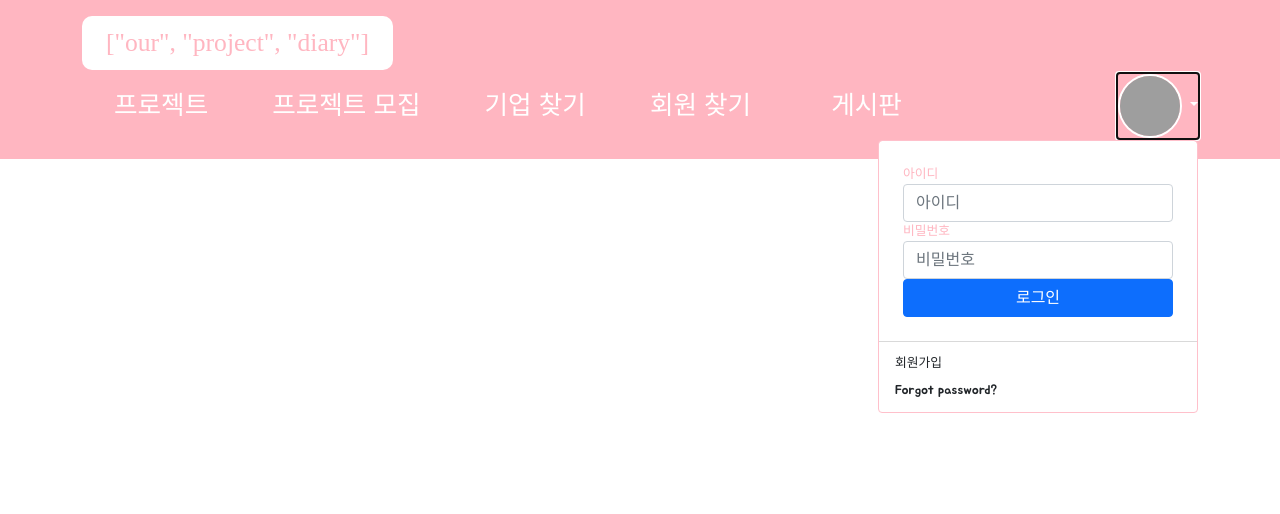
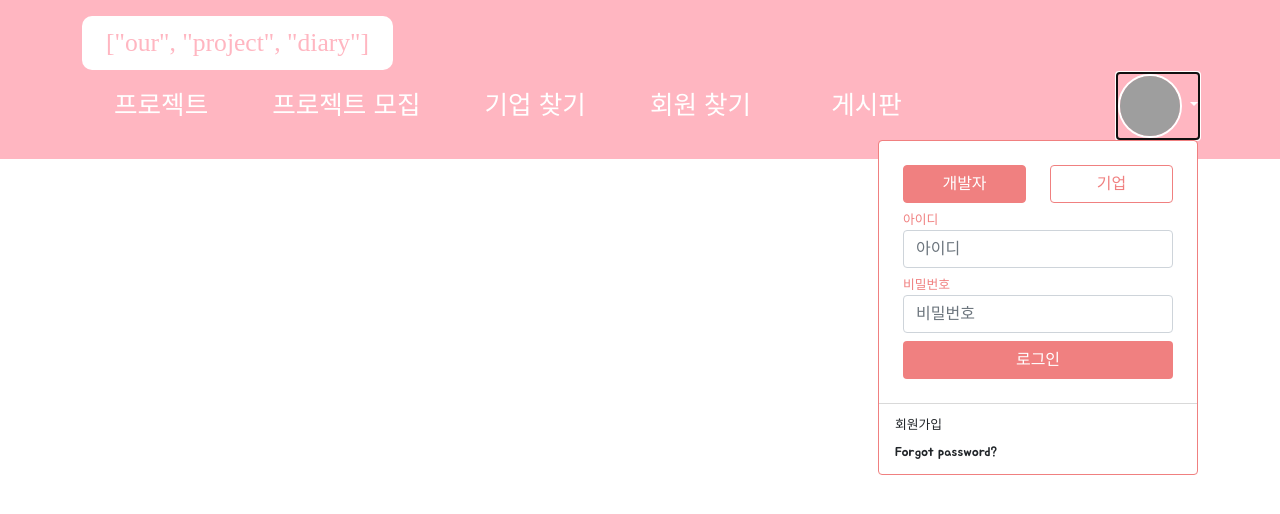
Before and after one commit to CDGDG/OPD_Project2, a Django app: template admin/templates/home.html in a window 1280 px wide, after a click that opens the changed part. Shown: the top 514 px of the page. Run offline with Django 3.2, Linux system fonts and the light colour scheme; the template is opened without the code that fills it, so the values that code supplies are empty; some libraries are stand-ins or nearby versions; some web fonts are replaced; grey boxes are pictures that could not be loaded.

Commit message:
session 수정
who -> 'developer' 또는 'company'
id -> developer.id 또는 company.id
name -> developer.nickname 또는 company.name
pic_url -> 어쩌구~~

```diff
--- a/admin/templates/base.html
+++ b/admin/templates/base.html
@@ -30,12 +30,12 @@
             </ul>
 
             <div class="dropdown text-end">
-              <a href="#" class="d-block link-dark text-decoration-none dropdown-toggle text-white" id="dropdownUser1" data-bs-toggle="dropdown" aria-expanded="true">
-                <img src="{% if request.session.developer_pic_url %}{{request.session.developer_pic_url}}{% elif request.session.developer_id %}/media/user_icon.png/{% else %}/media/login_icon.png/{% endif %}" alt="login" width="64" height="64" class="login-icon rounded-circle border border-white border-2">
+              <a href="#" class="d-block link-dark text-decoration-none dropdown-toggle text-white" id="dropdownUser1" data-bs-toggle="dropdown" aria-expanded="true" data-bs-auto-close="outside">
+                <img src="{% if request.session.pic_url %}{{request.session.pic_url}}{% elif request.session.id %}/media/user_icon.png/{% else %}/media/login_icon.png/{% endif %}" alt="login" width="64" height="64" class="login-icon rounded-circle border border-white border-2">
               </a>
-              {% if request.session.developer_id %}
+              {% if request.session.id %}
               <ul class="dropdown-menu text-small" aria-labelledby="dropdownUser1" id="dropdownUserToggle">
-                <li><p>{{request.session.developer_nickname}} 님</p></li>
+                <li><p>{{request.session.name}} 님</p></li>
                 <li><a class="dropdown-item pb-2" href="#">내 정보</a></li>
                 <li><a class="dropdown-item pb-2" href="#">내 프로젝트</a></li>
                 <li><a class="dropdown-item pb-2" href="#">팔로우</a></li>
@@ -44,14 +44,24 @@
               </ul>
               {% else %}
               <div class="dropdown-menu">
-                <form class="px-4 py-3" method="POST" action="" enctype="multipart/form">
+                <form class="px-4 py-3" method="POST" action="">
                   {% csrf_token %}
-                  <div class="form-group">
+                  <div class="form-group row">
+                    <div class="col-6">
+                      <input type="radio" class="btn-check" name="selectWho" id="developer_check" value="developer" autocomplete="off" checked>
+                      <label class="btn login-select col-12" for="developer_check">개발자</label>
+                    </div>
+                  <div class="col-6">
+                    <input type="radio" class="btn-check" name="selectWho" id="company_check" value="company" autocomplete="off">
+                    <label class="btn login-select col-12" for="company_check">기업</label>
+                  </div>
+                  </div>
+                  <div class="form-group mt-2">
                     <label for="header_id_userid">아이디</label>
                     <input type="text" class="form-control" id="header_id_userid" placeholder="아이디" name="userid">
                     <span class="text-danger" id="id-text"></span>
                   </div>
-                  <div class="form-group">
+                  <div class="form-group mt-2">
                     <label for="header_id_password">비밀번호</label>
                     <input type="password" class="form-control" id="header_id_password" placeholder="비밀번호" name="password">
                     <span class="text-danger" id='password-text'></span>
@@ -62,7 +72,7 @@
                       Remember me
                     </label>
                   </div> {% endcomment %}
-                  <input type="button" id='loginbtn' class="btn btn-primary col-12" value="로그인">
+                  <input type="button" id='loginbtn' class="btn col-12 mt-2" value="로그인">
                 </form>
                 <div class="dropdown-divider"></div>
                 <a class="dropdown-item" href="{% url 'Developer:join' %}">회원가입</a>
@@ -85,13 +95,14 @@
 <script>
   $(document).ready(function(){
     login_check = function(){
+      select = $("input[name='selectWho']:checked").val()
       userid = $("#header_id_userid").val()
       password = $("#header_id_password").val()
       if (userid && password){
         $.ajax({
         url: "{% url 'Developer:login' %}",
         type: "POST",
-        data: {'userid':userid, 'password':password, 'csrfmiddlewaretoken': '{{csrf_token}}'},
+        data: {'select':select, 'userid':userid, 'password':password, 'csrfmiddlewaretoken': '{{csrf_token}}'},
         dataType:"json",
         success: function(response){
           if(response.blank){
--- a/project/forms.py
+++ b/project/forms.py
@@ -1,3 +1,4 @@
+from cProfile import label
 from functools import reduce
 from django import forms
 from admin.models import Language
@@ -17,7 +18,7 @@ class Projectform(forms.ModelForm):
 
     language = forms.MultipleChoiceField(widget=forms.CheckboxSelectMultiple, choices=LANGUAGE_OPTIONS, label='언어 선택')
 
-    thumbnail = forms.ImageField(widget=ImagePreviewWidget, allow_empty_file= True)
+    thumbnail = forms.ImageField(widget=ImagePreviewWidget, allow_empty_file= True, label="썸네일")
 
     def clean(self):
         # 우선 부모 Form 의 clean() 수행 --> 값이 들어있지 않으면 error 처리
--- a/static/css/base.css
+++ b/static/css/base.css
@@ -14,10 +14,10 @@ header{
 }
 .dropdown-menu{
     min-width: 20rem;
-    border: 1px solid pink;
+    border: 1px solid lightcoral;
     font-family: 'Jua';
     font-size: 1vw;
-    color: lightpink;
+    color: lightcoral;
 }
 header{
     border-bottom: 2px solid #ffb6c1;
@@ -30,3 +30,16 @@ header{
 .nav-link:hover{
     background-color: #ffb6c1;
 }
+#loginbtn{
+    color: white;
+    background-color: lightcoral;
+}
+.login-select{
+    color: lightcoral;
+    border-color: lightcoral;
+}
+.btn-check:checked+.login-select{
+    color: white;
+    background-color: lightcoral;
+    border-color: lightcoral;
+}
```
Also changed, not shown: developer/views.py (+33 -20 lines).
